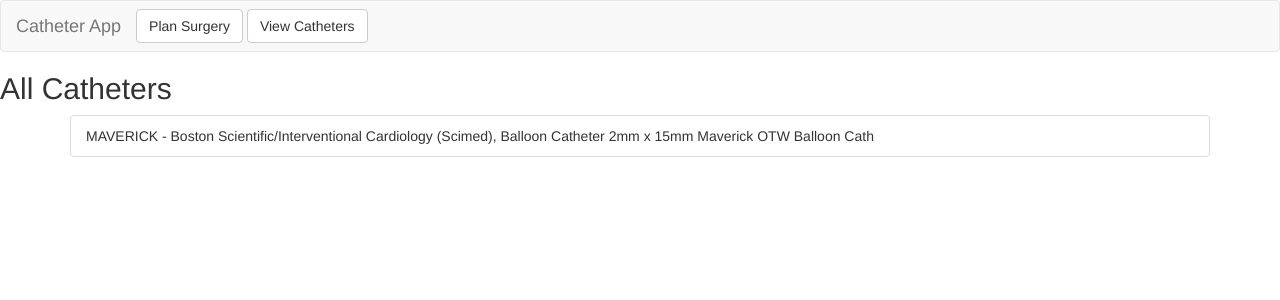
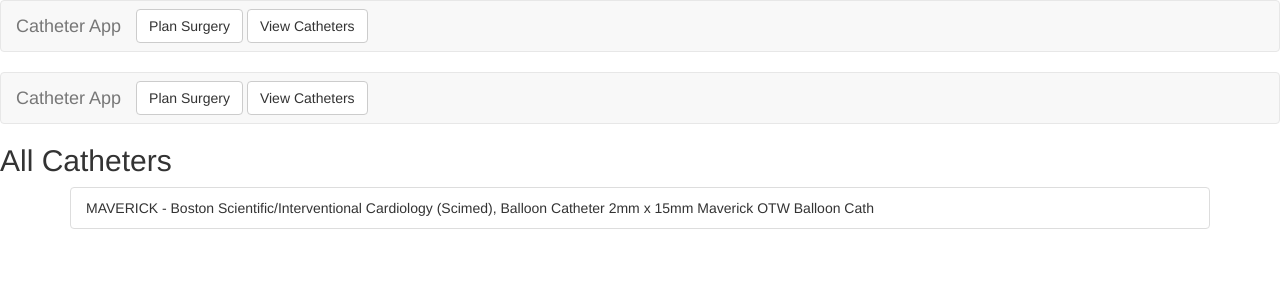
Before and after one commit to jgao1995/Surgery.io, a Django app: page /all/ in a window 1280 px wide. Shown: the top 300 px of the page. Run offline with Django 3.2, Linux system fonts and the light colour scheme; data comes from the database, SQL or seed files in the repository; some libraries are stand-ins or nearby versions.

Commit message:
navbar oops

```diff
--- a/catheters/templates/plan_surgery/all.html
+++ b/catheters/templates/plan_surgery/all.html
@@ -12,6 +12,17 @@
       {% bootstrap_messages %}
   	</head>
 
+  <nav class="navbar navbar-default">
+    <div class="container-fluid">
+      <div class="navbar-header">
+        <a class="navbar-brand" href="/">
+          <p> Catheter App </p>
+        </a>
+      </div>
+      <a href="/plan_surgery"><button type="button" class="btn btn-default navbar-btn">Plan Surgery</button></a>
+      <a href="/all"><button type="button" class="btn btn-default navbar-btn">View Catheters</button></a>
+    </div>
+  </nav>
 
 <body>
 
```
